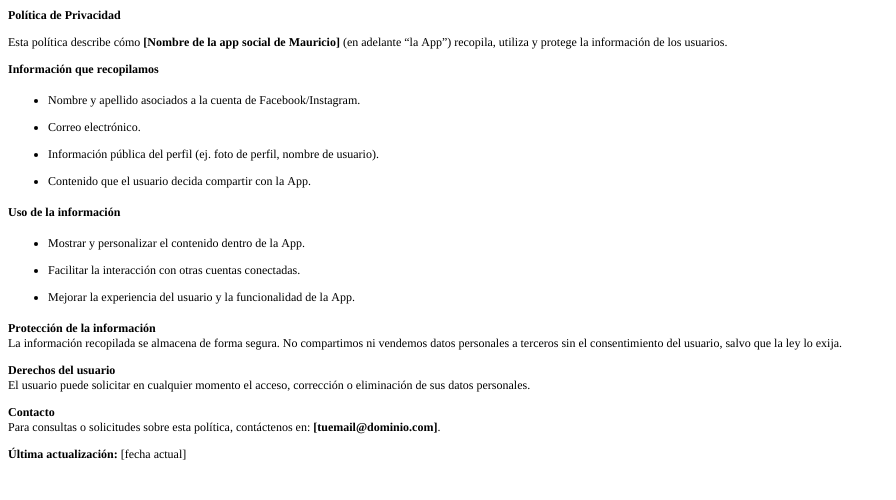
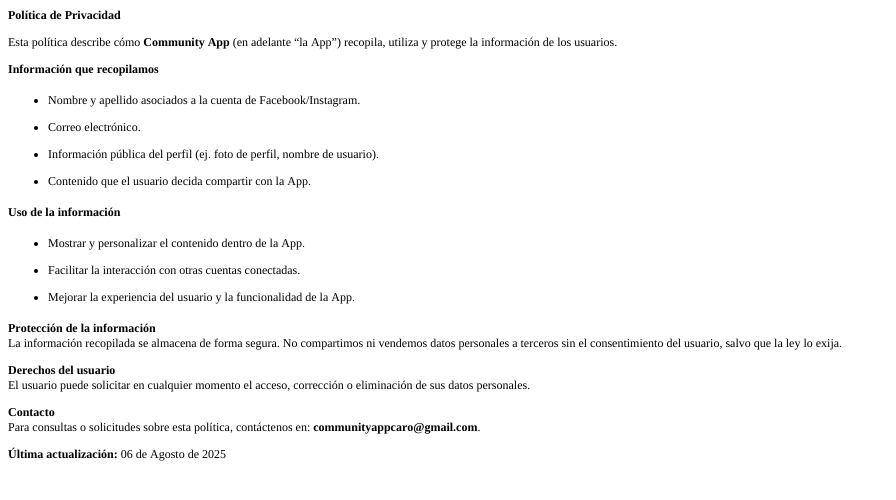
Before and after one commit to Rodolfo-Swift-dev/Eliminaci-nDatosPoliticaPrivacidadApiMETA, a plain HTML site: page privacy.html in a window 1280 px wide. Shown: the whole page, without its empty margins (0-896 px from the left). Drawn offline with Linux system fonts and the light colour scheme.

Commit message:
Initial commit

```diff
--- a/privacy.html
+++ b/privacy.html
@@ -16,7 +16,7 @@
 </head>
 <body>
 <p class="p1"><span class="s1"><b>Política de Privacidad</b><b></b></span></p>
-<p class="p1"><span class="s1">Esta política describe cómo <b>[Nombre de la app social de Mauricio]</b> (en adelante “la App”) recopila, utiliza y protege la información de los usuarios.</span></p>
+<p class="p1"><span class="s1">Esta política describe cómo <b>Community App</b> (en adelante “la App”) recopila, utiliza y protege la información de los usuarios.</span></p>
 <p class="p1"><span class="s1"><b>Información que recopilamos</b><b></b></span></p>
 <ul class="ul1">
   <li class="li1"><span class="s2"></span><span class="s1">Nombre y apellido asociados a la cuenta de Facebook/Instagram.</span></li>
@@ -35,7 +35,7 @@ La información recopilada se almacena de forma segura. No compartimos ni vendem
 <p class="p1"><span class="s1"><b>Derechos del usuario</b><br>
 El usuario puede solicitar en cualquier momento el acceso, corrección o eliminación de sus datos personales.</span></p>
 <p class="p1"><span class="s1"><b>Contacto</b><br>
-Para consultas o solicitudes sobre esta política, contáctenos en: <b>[tuemail@dominio.com]</b>.</span></p>
-<p class="p1"><span class="s1"><b>Última actualización:</b> [fecha actual]</span></p>
+Para consultas o solicitudes sobre esta política, contáctenos en: <b>communityappcaro@gmail.com</b>.</span></p>
+<p class="p1"><span class="s1"><b>Última actualización:</b> 06 de Agosto de 2025<span class="Apple-converted-space"> </span></span></p>
 </body>
 </html>
```
Also changed, not shown: data.html (+1 -1 lines).
